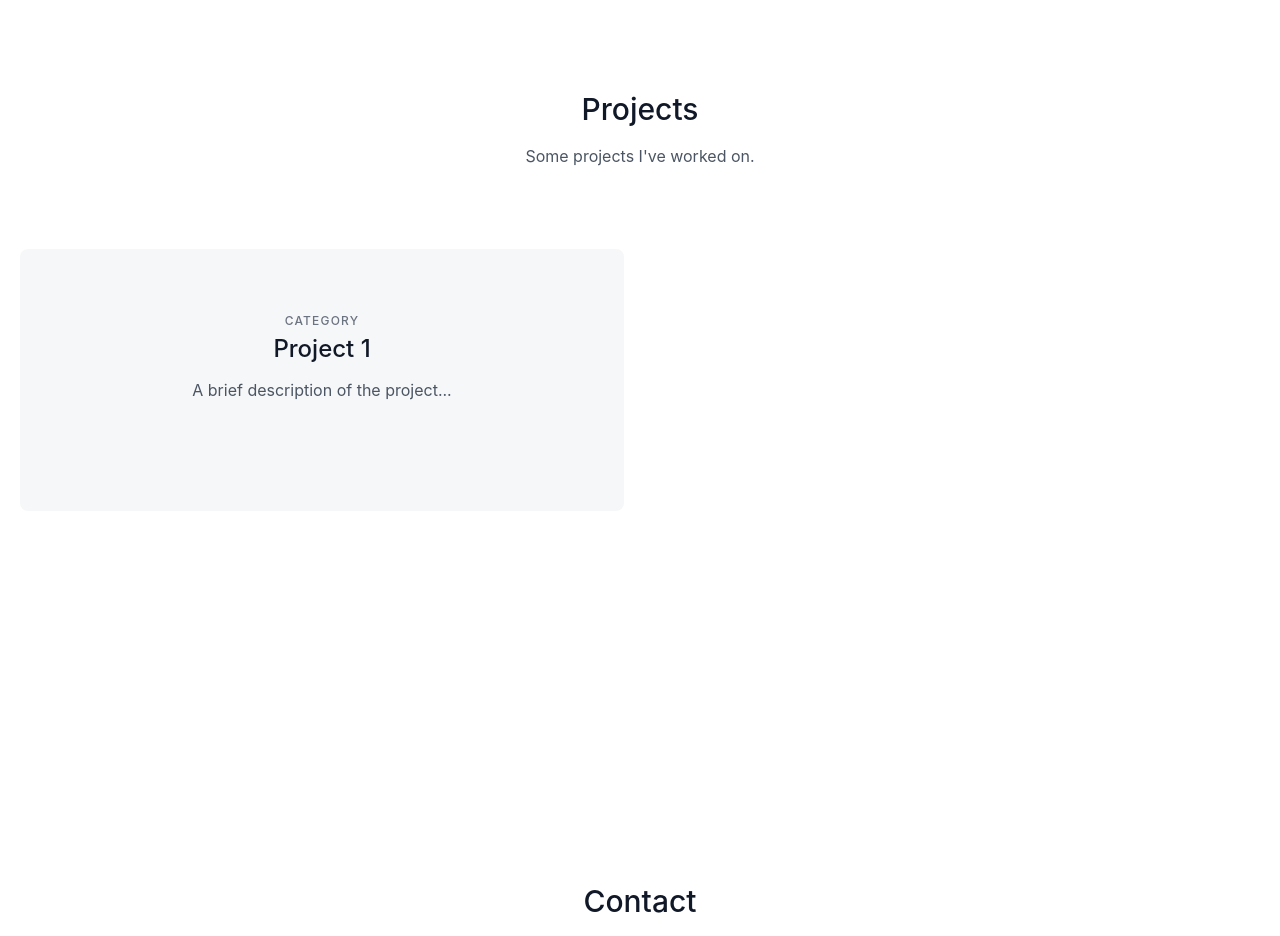
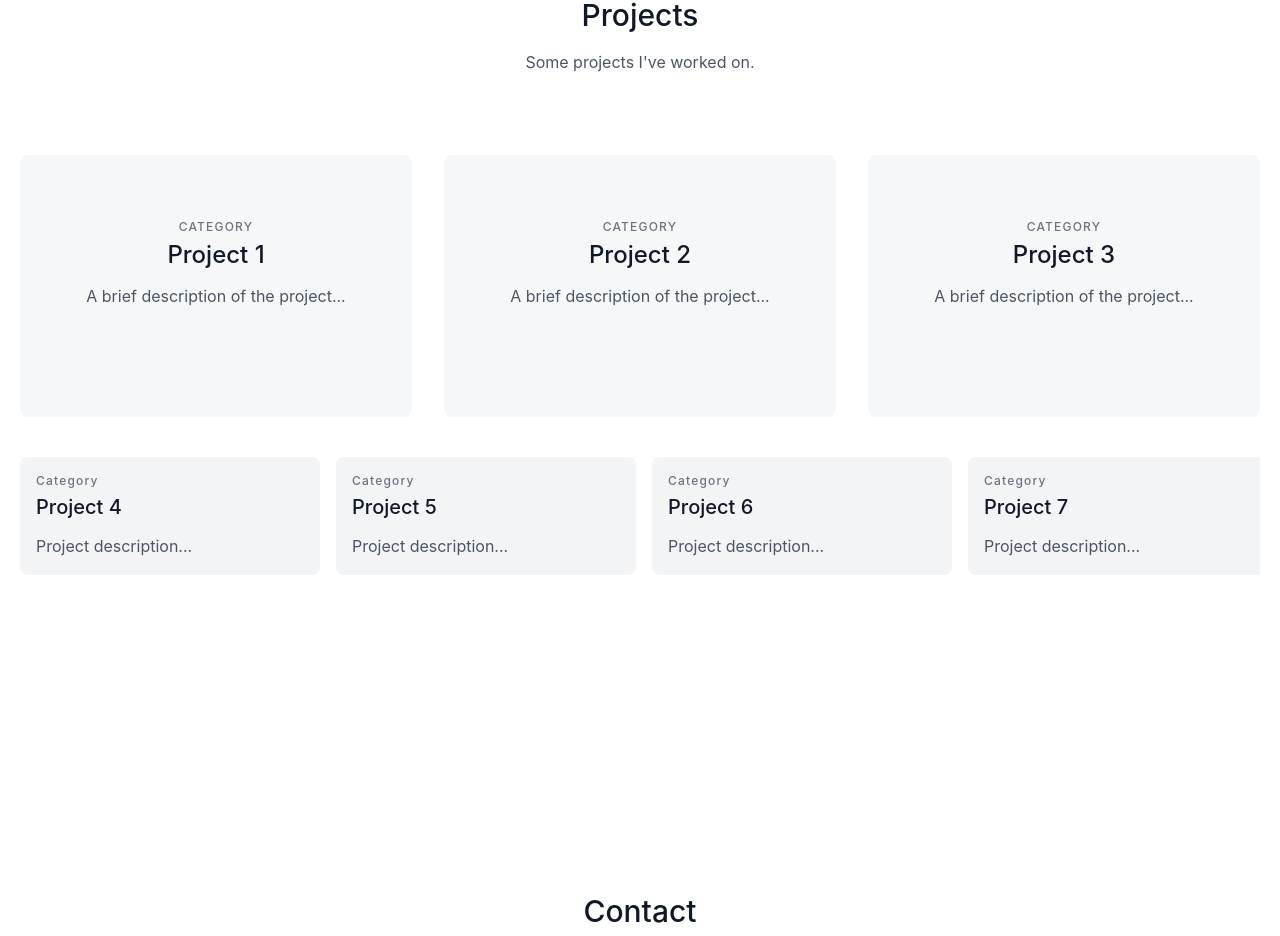
Before and after one commit to benjamin-hutchings/portfolio-website, a React (Create React App) app: page / in a window 1280 px wide. Shown: the part 3577-4513 px from the top of the page. Built offline with nearby package versions, Linux system fonts and the light colour scheme.

Commit message:
Update Projects.jsx

```diff
--- a/src/App.css
+++ b/src/App.css
@@ -36,3 +36,20 @@
     transform: rotate(360deg);
   }
 }
+
+/* Custom scrollbar for Webkit browsers */
+::-webkit-scrollbar {
+  height: 8px;
+}
+
+::-webkit-scrollbar-track {
+  background: #f1f1f1;
+}
+
+::-webkit-scrollbar-thumb {
+  background: #888;
+}
+
+::-webkit-scrollbar-thumb:hover {
+  background: #555;
+}
--- a/src/components/Projects.jsx
+++ b/src/components/Projects.jsx
@@ -1,22 +1,125 @@
-import React from 'react';
+import React, { useEffect } from 'react';
+import { motion, useAnimation } from 'framer-motion';
+import { useInView } from 'react-intersection-observer';
 
 const Projects = () => {
+  const controls = useAnimation();
+  const [ref, inView] = useInView({
+    triggerOnce: false, // Set to true if you want the animation to only occur once
+    threshold: 0.5, // Adjust based on when you want the animation to start
+  });
+
+  useEffect(() => {
+    if (inView) {
+      controls.start('visible');
+    } else {
+      controls.start('hidden');
+    }
+  }, [controls, inView]);
+
+  const slideUpVariant = {
+    visible: { opacity: 1, y: 0, transition: { duration: 1.5 } },
+    hidden: { opacity: 0, y: 50 },
+  };
+
+  const fadeInVariant = {
+    visible: { opacity: 1, scale: 1, transition: { duration: 1.5, delay: 0.5 } },
+    hidden: { opacity: 0, scale: 0.95 },
+  };
+
+  const additionalProjects = [
+    { title: "Project 4", category: "Category", description: "Project description..." },
+    { title: "Project 5", category: "Category", description: "Project description..." },
+    { title: "Project 6", category: "Category", description: "Project description..." },
+    { title: "Project 7", category: "Category", description: "Project description..." },
+    { title: "Project 8", category: "Category", description: "Project description..." },
+    { title: "Project 9", category: "Category", description: "Project description..." },
+    { title: "Project 10", category: "Category", description: "Project description..." },
+    { title: "Project 11", category: "Category", description: "Project description..." },
+    { title: "Project 12", category: "Category", description: "Project description..." },
+  ];
+
   return (
-    <section id="projects" className="snap-start h-screen flex items-center justify-center white text-gray-600 body-font min-h-screen">
+    <section id="projects" className="snap-start flex items-center justify-center text-gray-600 body-font min-h-screen">
       <div className="container px-5 py-24 mx-auto">
         <div className="text-center mb-20">
-          <h1 className="sm:text-3xl text-2xl font-medium title-font text-gray-900 mb-4">Projects</h1>
-          <p className="text-base leading-relaxed xl:w-2/4 lg:w-3/4 mx-auto">Some projects I've worked on.</p>
+          <h1 className="sm:text-3xl text-2xl font-medium title-font text-gray-900 mb-4">
+            Projects
+          </h1>
+          <p className="text-base leading-relaxed xl:w-2/4 lg:w-3/4 mx-auto">
+            Some projects I've worked on.
+          </p>
         </div>
-        <div className="flex flex-wrap -m-4">
-          {/* Project 1 */}
-          <div className="p-4 lg:w-1/2">
+
+        {/* Main featured projects */}
+        <motion.div
+          ref={ref}
+          initial="hidden"
+          animate={controls}
+          variants={slideUpVariant}
+          className="flex flex-wrap -m-4"
+        >
+          {/* You can duplicate this block for each featured project you have */}
+          <div className="p-4 lg:w-1/3">
             <div className="h-full bg-gray-100 bg-opacity-75 px-8 pt-16 pb-24 rounded-lg overflow-hidden text-center relative">
-              <h2 className="tracking-widest text-xs title-font font-medium text-gray-500 mb-1">CATEGORY</h2>
-              <h1 className="title-font sm:text-2xl text-xl font-medium text-gray-900 mb-3">Project 1</h1>
-              <p className="leading-relaxed mb-3">A brief description of the project...</p>
+              <h2 className="tracking-widest text-xs title-font font-medium text-gray-500 mb-1">
+                CATEGORY
+              </h2>
+              <h1 className="title-font sm:text-2xl text-xl font-medium text-gray-900 mb-3">
+                Project 1
+              </h1>
+              <p className="leading-relaxed mb-3">
+                A brief description of the project...
+              </p>
             </div>
           </div>
+          <div className="p-4 lg:w-1/3">
+            <div className="h-full bg-gray-100 bg-opacity-75 px-8 pt-16 pb-24 rounded-lg overflow-hidden text-center relative">
+              <h2 className="tracking-widest text-xs title-font font-medium text-gray-500 mb-1">
+                CATEGORY
+              </h2>
+              <h1 className="title-font sm:text-2xl text-xl font-medium text-gray-900 mb-3">
+                Project 2
+              </h1>
+              <p className="leading-relaxed mb-3">
+                A brief description of the project...
+              </p>
+            </div>
+          </div>
+          <div className="p-4 lg:w-1/3">
+            <div className="h-full bg-gray-100 bg-opacity-75 px-8 pt-16 pb-24 rounded-lg overflow-hidden text-center relative">
+              <h2 className="tracking-widest text-xs title-font font-medium text-gray-500 mb-1">
+                CATEGORY
+              </h2>
+              <h1 className="title-font sm:text-2xl text-xl font-medium text-gray-900 mb-3">
+                Project 3
+              </h1>
+              <p className="leading-relaxed mb-3">
+                A brief description of the project...
+              </p>
+            </div>
+          </div>
+        </motion.div>
+
+        {/* Scrollable section for additional projects */}
+        <div className="flex overflow-x-scroll py-10">
+          {additionalProjects.map((project, index) => (
+            <motion.div
+              key={index}
+              className="min-w-[300px] p-4 lg:mr-4 bg-gray-100 rounded-lg"
+              initial="hidden"
+              animate={controls}
+              variants={fadeInVariant}
+            >
+              <h2 className="tracking-widest text-xs title-font font-medium text-gray-500 mb-1">
+                {project.category}
+              </h2>
+              <h1 className="title-font text-xl font-medium text-gray-900 mb-3">
+                {project.title}
+              </h1>
+              <p className="leading-relaxed">{project.description}</p>
+            </motion.div>
+          ))}
         </div>
       </div>
     </section>
```
